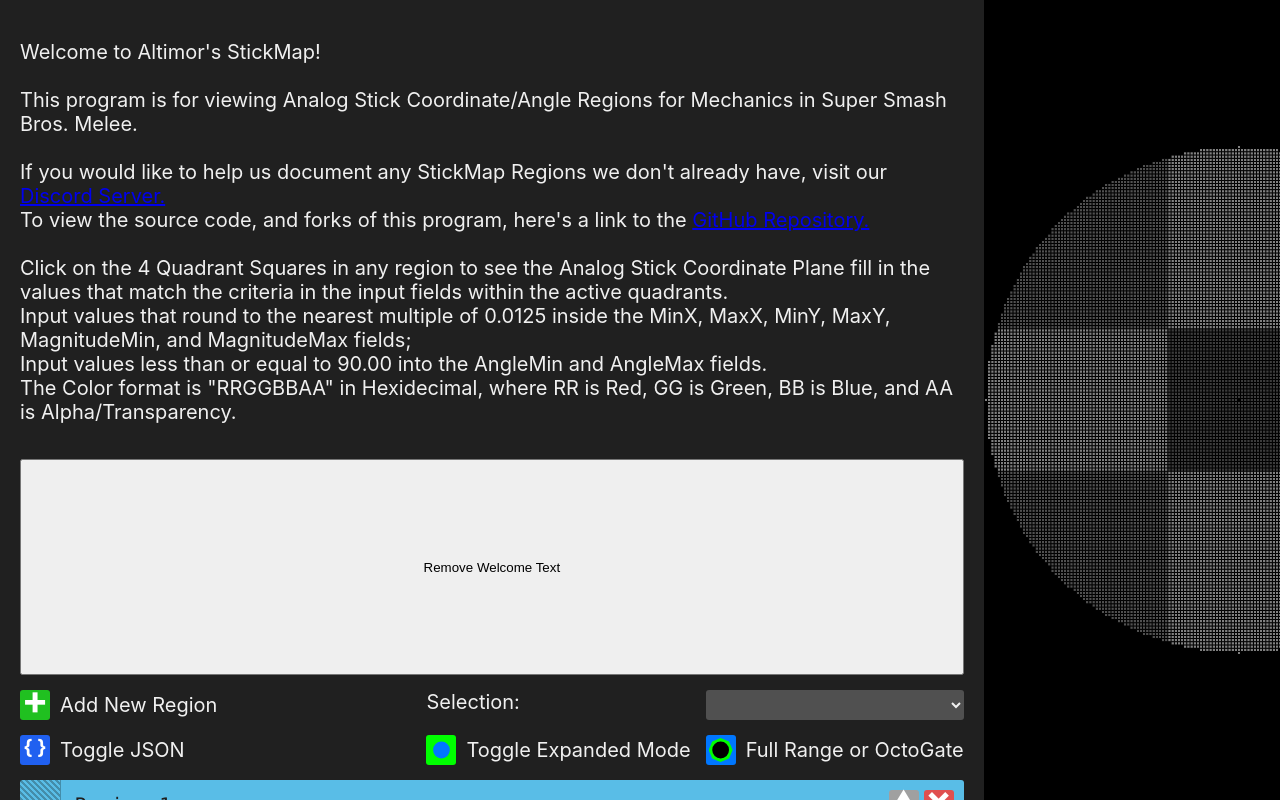
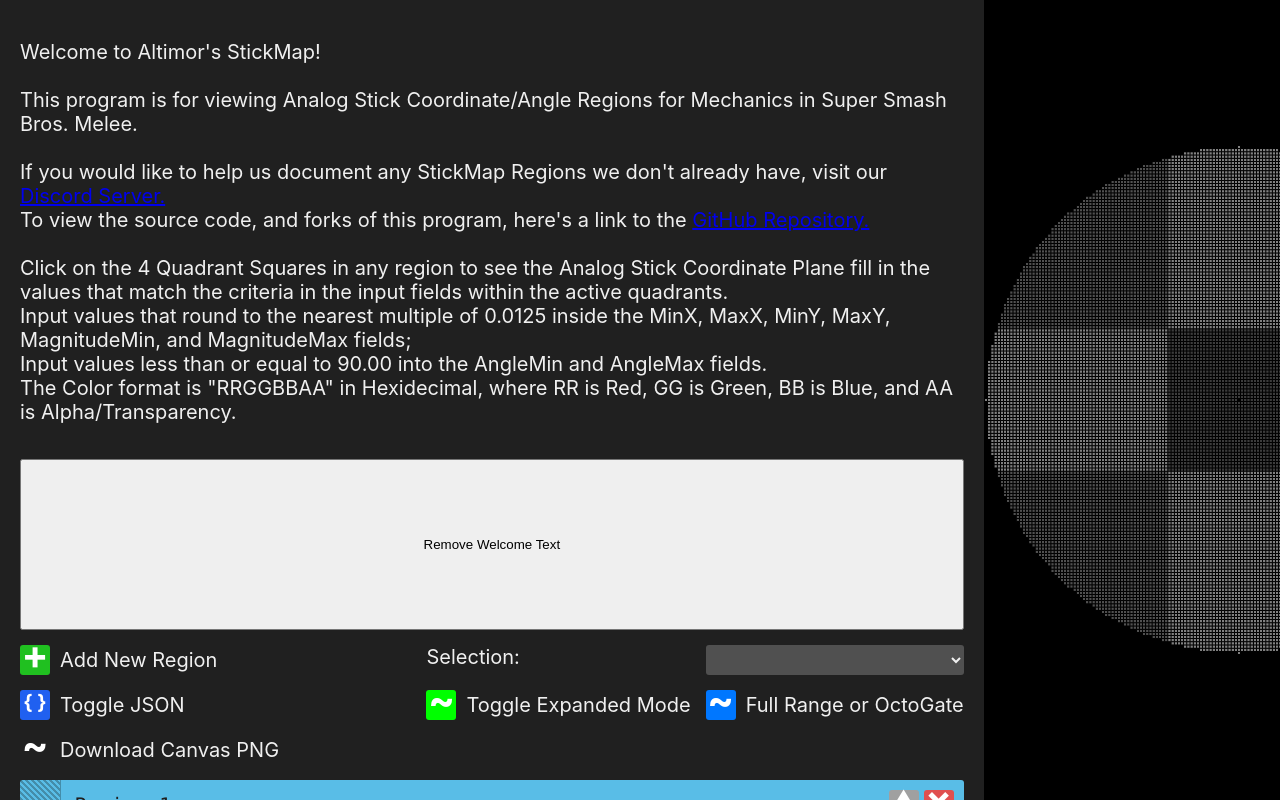
Before and after one commit to AltimorTASDK/ssbm-stickmap, a plain HTML site: page stickmap/index.html in a window 1280 px wide. Drawn offline with Linux system fonts and the light colour scheme.

Commit message:
Added download button, more regions

```diff
--- a/stickmap/index.html
+++ b/stickmap/index.html
@@ -103,12 +103,16 @@
                         <label>Toggle JSON</label>
                     </div>
                     <div class="labeled-button" onclick="toggleExpandedMode()">
-                        <div class="button gate-toggle"><div><div></div></div></div>
+                        <div class="button gate-toggle"><span>~</span></div>
                         <label>Toggle Expanded Mode</label>
                     </div>
                     <div class="labeled-button" onclick="toggleGateOrFullRange()">
-                        <div class="button range-toggle"><div><div></div></div></div>
+                        <div class="button range-toggle"><span>~</span></div>
                         <label>Full Range or OctoGate</label>
+                    </div>
+                    <div class="labeled-button" onclick="downloadCanvasPNG()">
+                        <div class="button download-canvas-PNG"><span>~</span></div>
+                        <label>Download Canvas PNG</label>
                     </div>
                 </div>
                 <div id="region-list-container">
@@ -121,7 +125,7 @@
                 <div id="coordinate-square"><div id="coordinate-square-inner"></div></div>
                 <div id="coordinate-text"></div>
                 <div id="canvas-centered">
-                    <canvas>Your browser is old as shit</canvas>
+                    <canvas id="the-canvas">Your browser is old as shit</canvas>
                 </div>
             </div>
         </div>
```
